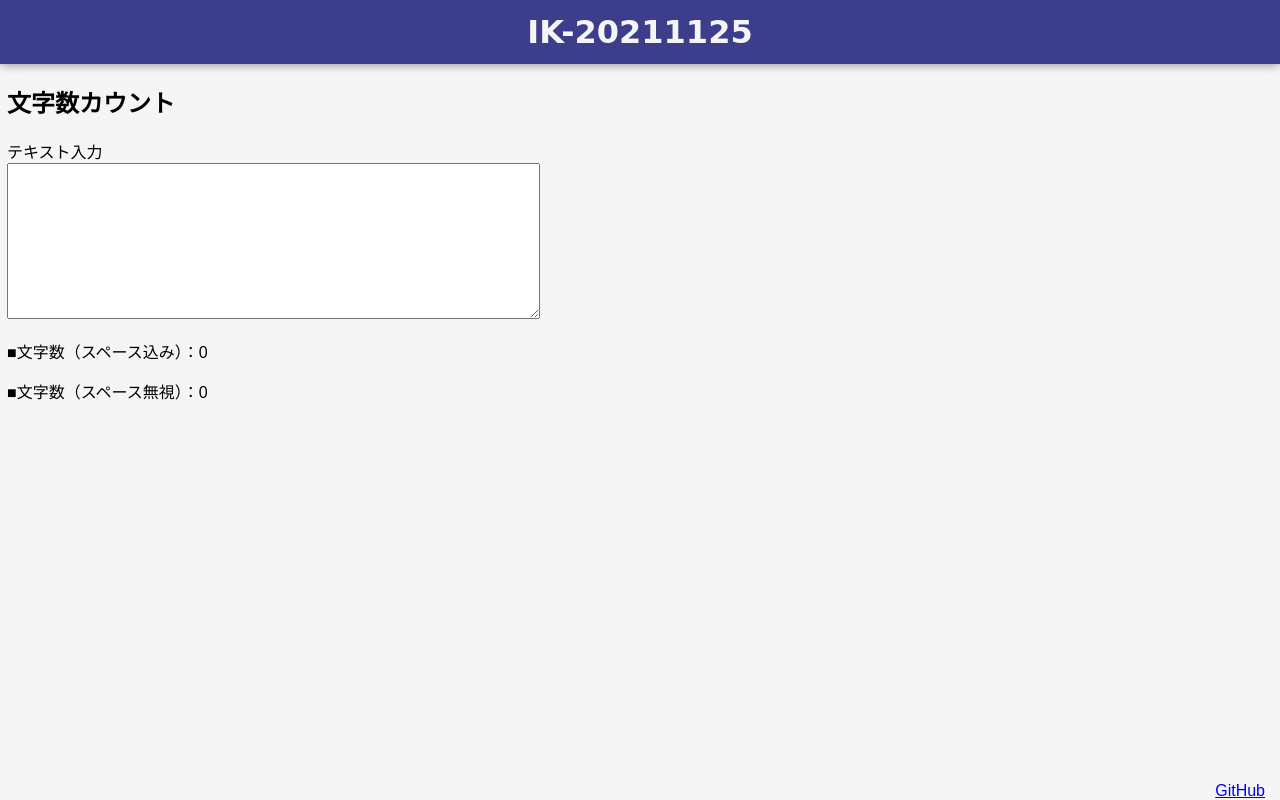
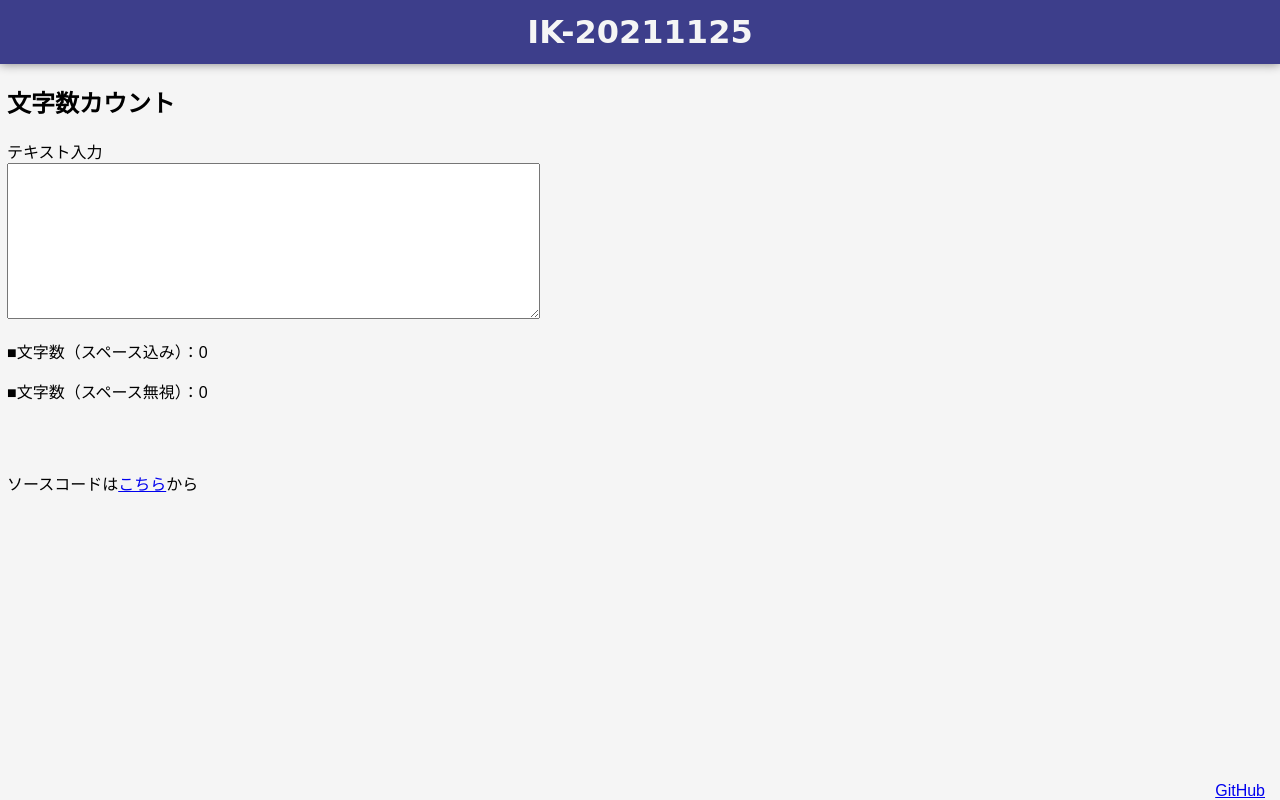
Before and after one commit to IK-20211125/chk.ikbase.net, a plain HTML site: page index.html in a window 1280 px wide. Drawn offline with Linux system fonts and the light colour scheme.

Commit message:
[add]ソースコードへのリンクを追加

```diff
--- a/index.html
+++ b/index.html
@@ -39,6 +39,10 @@
         <p>■文字数（スペース込み）：<span id="characterCount">0</span></p>
         <p>■文字数（スペース無視）：<span id="characterCountNS">0</span></p>
 
+        <br><br>
+
+        <p>ソースコードは<a href="https://github.com/IK-20211125/chk.ikbase.net">こちら</a>から</p>
+
     </main>
 
     <footer>
```
